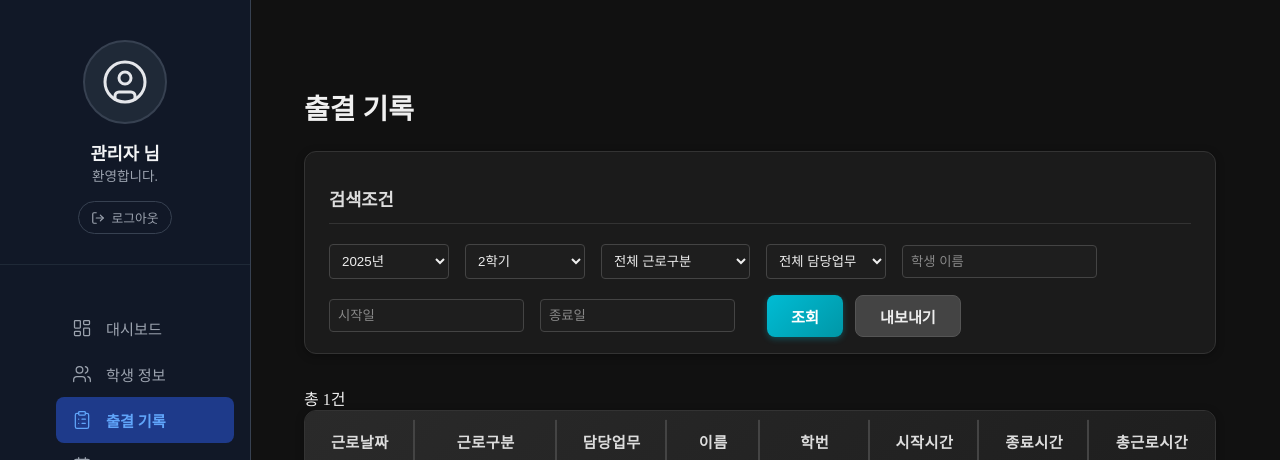
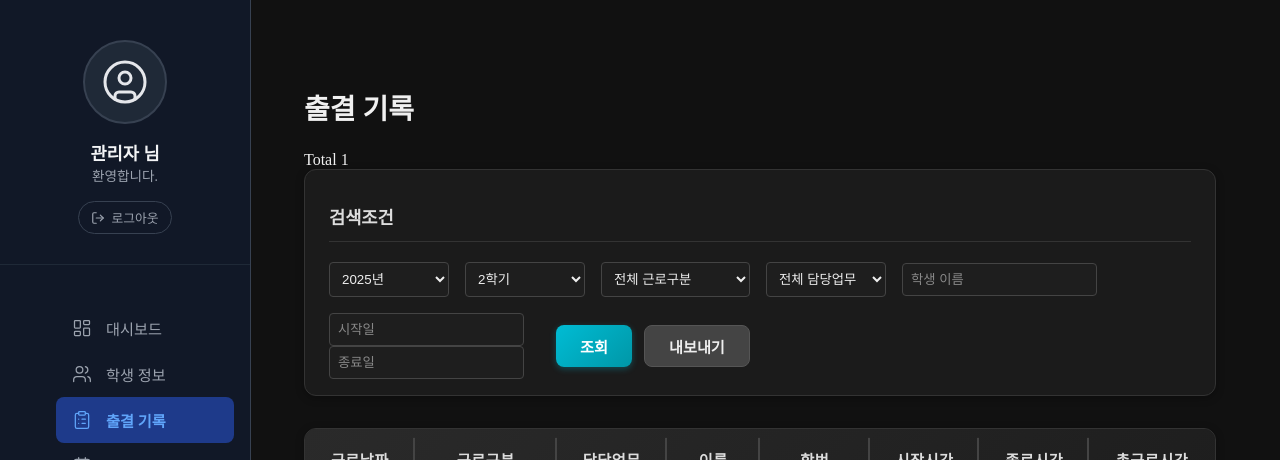
Before and after one commit to SHP-0701/student-manage-app, a Next.js app: page /dashboard/attendance in a window 1280 px wide. Shown: the top 460 px of the page. Built offline with nearby package versions, Linux system fonts and the light colour scheme; no server answers; the database is empty.

Commit message:
출결 기록 페이지 수정 중...

```diff
--- a/pages/dashboard/attendance.js
+++ b/pages/dashboard/attendance.js
@@ -15,9 +15,10 @@ import DatePicker from 'react-datepicker';
 import styles from '@/styles/Attendance.module.css';
 import { useEffect, useState } from 'react';
 import { getLocalDateString, getYearTerm } from '@/utils/timeUtils';
+import { Toaster, toast } from 'react-hot-toast';
 
 export default function AttendancePage() {
-  // 출결데이터 상태(state)
+  // 출결데이터 상태
   const [attendanceList, setAttendanceList] = useState([]);
 
   // 필터 상태(state)
@@ -38,10 +39,9 @@ export default function AttendancePage() {
   // 출결 기록 fetch
   const fetchAttendance = async () => {
     try {
-      // 쿼리 param 생성
       const params = new URLSearchParams({
         page: currentPage,
-        limit: 6, // 페이지당 6개
+        limit: 10, // 페이지당 10개
       });
 
       // 필터 조건 추가(값이 있을때만 추가)
@@ -73,6 +73,9 @@ export default function AttendancePage() {
   // 엑셀 내보내기(export) 함수
   const handleExport = async () => {
     try {
+      // 엑셀 내보내기 로딩 표시
+      const toastId = toast.loading('엑셀 파일 생성중...');
+
       // 쿼리 파라미터 생성(현재 필터 조건 사용)
       const params = new URLSearchParams();
 
@@ -89,7 +92,8 @@ export default function AttendancePage() {
 
       if (!res.ok) {
         const err = await res.json();
-        alert(err.message || '엑셀 내보내기 실패');
+        toast.dismiss(toastId); // 로딩 제거
+        toast.error(err.message || '엑셀 내보내기 실패');
         return;
       }
 
@@ -104,20 +108,20 @@ export default function AttendancePage() {
       window.URL.revokeObjectURL(url);
       document.body.removeChild(a);
 
-      alert('엑셀 파일 다운로드 완료.');
+      toast.dismiss(toastId); // 로딩 제거
+      toast.success('엑셀 다운로드 완료');
     } catch (err) {
       console.error('[/dashboard/attendance.js] 엑셀 다운로드 에러: ', err);
-      alert('엑셀 다운로드 중 오류 발생');
+      toast.error('엑셀 다운로드 중 오류 발생');
     }
   };
 
-  // 페이지 로드 or 변경 시 자동 출결기록 조회
   useEffect(() => {
     const { year, term } = getYearTerm(new Date());
     if (year) setSearchYear(year);
     if (term) setSearchTerm(term);
     fetchAttendance();
-  }, [currentPage]); // currentPage 변경될 때마다 재조회
+  }, [currentPage]);
 
   // 페이지네이션 렌더링 함수
   const renderPagination = () => {
@@ -198,12 +202,31 @@ export default function AttendancePage() {
 
   return (
     <Layout>
+      {/** Toast container */}
+      <Toaster
+        position='top-center'
+        toastOptions={{
+          style: {
+            background: '#333',
+            color: '#fff',
+            border: '1px solid #555',
+          },
+        }}
+      />
       <div className={styles.container}>
+        <div className={styles.headerRow}>
           <h2 className={styles.title}>출결 기록</h2>
+          <div className={styles.totalCount}>
+            Total <span className={styles.countNum}>{totalCount}</span>
+          </div>
+        </div>
 
-        {/** 필터(검색조건) 영역 */}
+        {/** 필터(검색조건) 카드 영역 */}
         <div className={styles.filterCard}>
+          <div className={styles.filterHeader}>
             <h3 className={styles.filterTitle}>검색조건</h3>
+          </div>
+
           {/** Filter UI */}
           <div className={styles.filterRow}>
             <select
@@ -252,6 +275,7 @@ export default function AttendancePage() {
               value={searchName}
               onChange={(e) => setSearchName(e.target.value)}
             />
+            <div className={styles.datePickerGroup}>
               <div className={styles.datePickerWrapper}>
                 <DatePicker
                   selected={startDate}
@@ -275,6 +299,8 @@ export default function AttendancePage() {
                   minDate={startDate}
                 />
               </div>
+            </div>
+
             <div className={styles.filterActions}>
               <button className={styles.searchBtn} onClick={fetchAttendance}>
                 조회
@@ -285,9 +311,6 @@ export default function AttendancePage() {
             </div>
           </div>
         </div>
-
-        {/* 총 건수 표시 */}
-        <div className={styles.totalCount}>총 {totalCount}건</div>
 
         {/** 근로내역 테이블 영역 */}
         <div className={styles.tableSection}>
@@ -309,13 +332,17 @@ export default function AttendancePage() {
                 attendanceList.map((item) => (
                   <tr key={item.id}>
                     <td>{item.workDate}</td>
-                    <td>{item.workType}</td>
+                    <td>
+                      <span className={styles.badge}>{item.workType}</span>
+                    </td>
                     <td>{item.stdJob}</td>
-                    <td>{item.stdName}</td>
+                    <td className={styles.nameCell}>{item.stdName}</td>
                     <td>{item.stdNum}</td>
                     <td>{item.startTime?.slice(0, 5)}</td>
                     <td>{item.endTime?.slice(0, 5)}</td>
-                    <td>{item.totalWorkTime?.substring(0, 5)}</td>
+                    <td className={styles.timeCell}>
+                      {item.totalWorkTime?.substring(0, 5)}
+                    </td>
                   </tr>
                 ))
               ) : (
```
Lines whose indentation alone changed are shown as unchanged.
